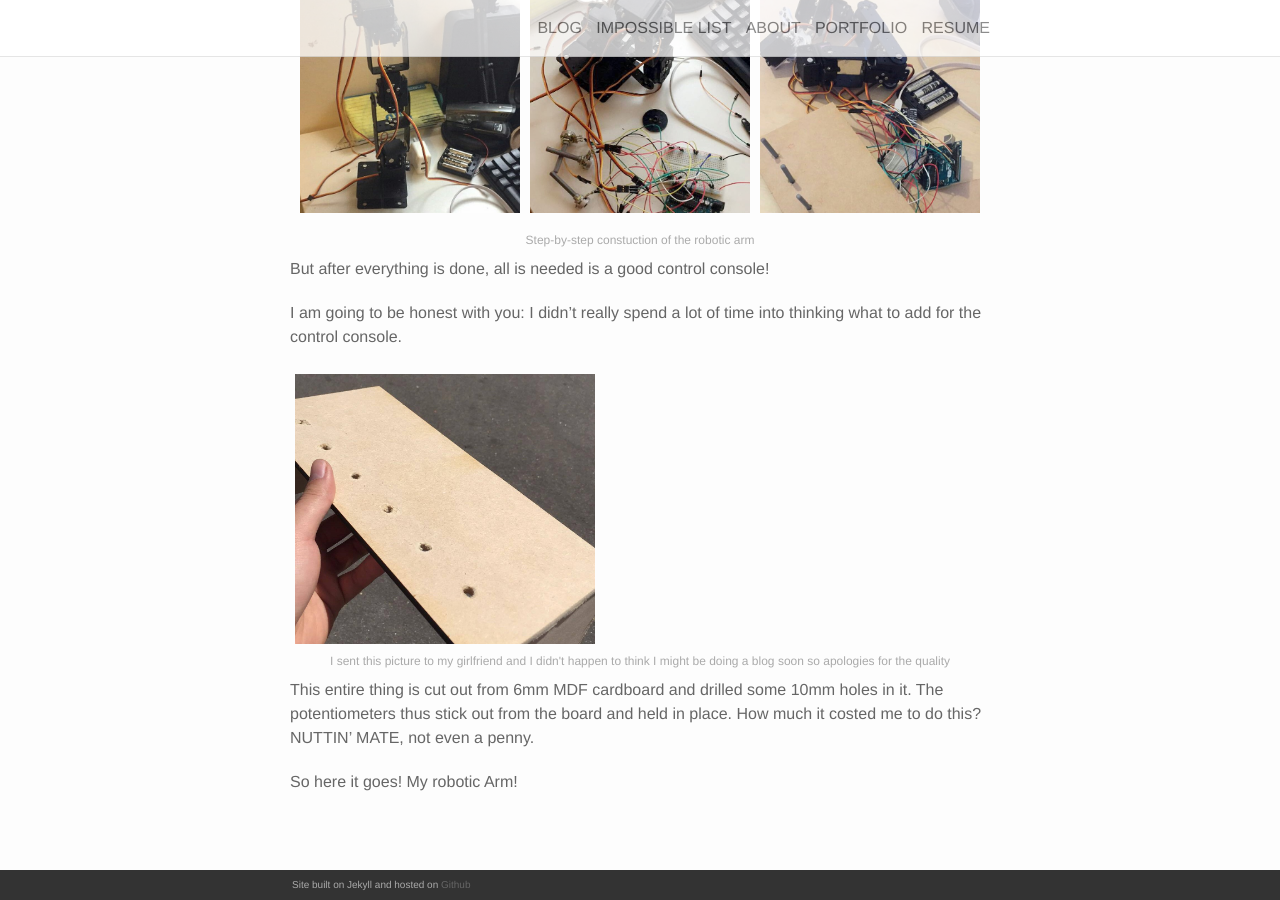
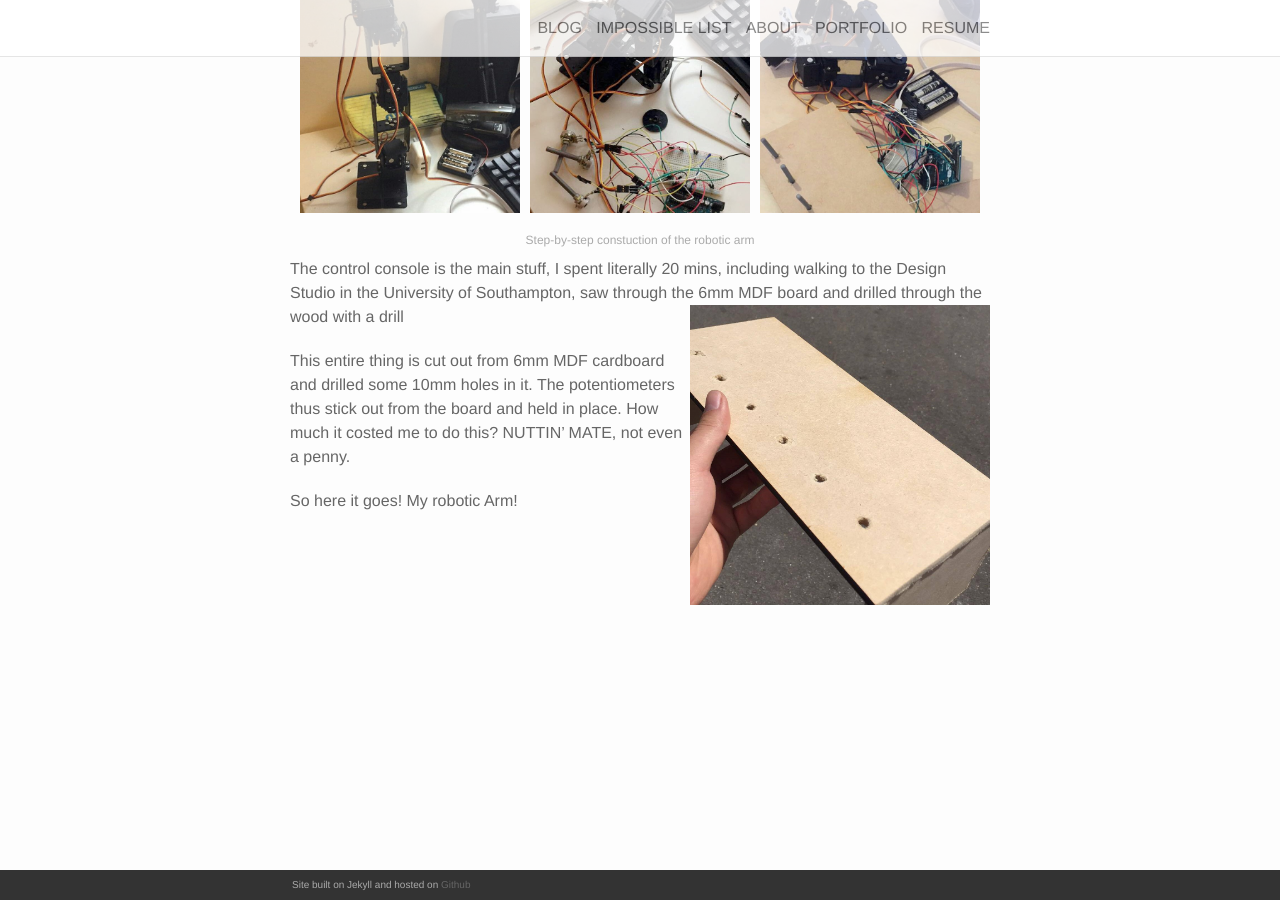
Before and after one commit to chwong1996/myhome, a Jekyll site: the page built from _portfolio/2_project.markdown, in a window 1280 px wide and 900 px high, scrolled down 1234 px. Built offline with Jekyll 4.4.1, drawn with Linux system fonts in a browser that asks for light colours; nearby versions of some CDN libraries.

Commit message:
Update 2_project.markdown

```diff
--- a/_portfolio/2_project.markdown
+++ b/_portfolio/2_project.markdown
@@ -33,15 +33,10 @@ So after that, it is all just about wiring everything up together. It was a mess
 <div class="col three caption">
 	Step-by-step constuction of the robotic arm
 </div>
-But after everything is done, all is needed is a good control console!
+The control console is the main stuff, I spent literally 20 mins, including walking to the Design Studio in the University of Southampton, saw through the 6mm MDF board and drilled through the wood with a drill
+	<img src="{{ site.baseurl }}/img/mdf control.jpg" style="float:right;width:300px;height:300px;" alt="" title="The control ">
 
-I am going to be honest with you: I didn't really spend a lot of time into thinking what to add for the control console.
-<div class="img_row">
-	<img src="{{ site.baseurl }}/img/mdf control.jpg" style="width:300px;height:300px;" alt="" title="The control ">
-</div>
-<div class="col three caption">
-	I sent this picture to my girlfriend and I didn't happen to think I might be doing a blog soon so apologies for the quality
-</div>
+
 This entire thing is cut out from 6mm MDF cardboard and drilled some 10mm holes in it. The potentiometers thus stick out from the board and held in place. How much it costed me to do this? NUTTIN' MATE, not even a penny.
 
 So here it goes! My robotic Arm!
```
